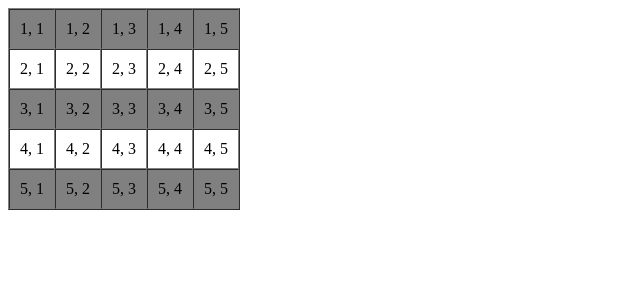
After one commit to afrizalfadillah1808/pw2021_203040075, a PHP site: page /contohhtml.php in a window 1280 px wide. The commit adds this page. Shown: the top 300 px of the page, without its empty margins (0-640 px from the left). Run offline with PHP 8.4, Linux system fonts and the light colour scheme.

Commit message:
menyelesaikan tugas pertemuan 3

```diff
--- /dev/null
+++ b/pertemuan3/contohhtml.php
@@ -0,0 +1,34 @@
+<!DOCTYPE html>
+<html lang="en">
+<head>
+    <meta charset="UTF-8">
+    <meta name="viewport" content="width=device-width, initial-scale=1.0">
+    <title>Latihan 1</title>
+    <style>
+        .warna-baris {
+            background-color: grey;
+        }
+
+    </style>
+</head>
+<body>
+
+<table border="1" cellpadding="10" cellspacing="0">
+    <?php for( $i = 1; $i <= 5; $i++ ) : ?>
+        <?php  if( $i % 2 == 1 ) : ?>
+        <tr class="warna-baris">
+        <?php else : ?>
+        <tr>
+        <?php endif; ?>
+            <?php for( $j = 1; $j <= 5; $j++ ) : ?>
+
+                <td><?php echo "$i, $j"; ?> </td>
+
+            <?php endfor; ?>
+        </tr>
+    <?php endfor; ?>
+</table>
+
+
+</body>
+</html>
```
Also changed, not shown: pertemuan3/latihan1.php (+32 -1 lines), pertemuan3/latihan2.php (added, +17 -0 lines).
